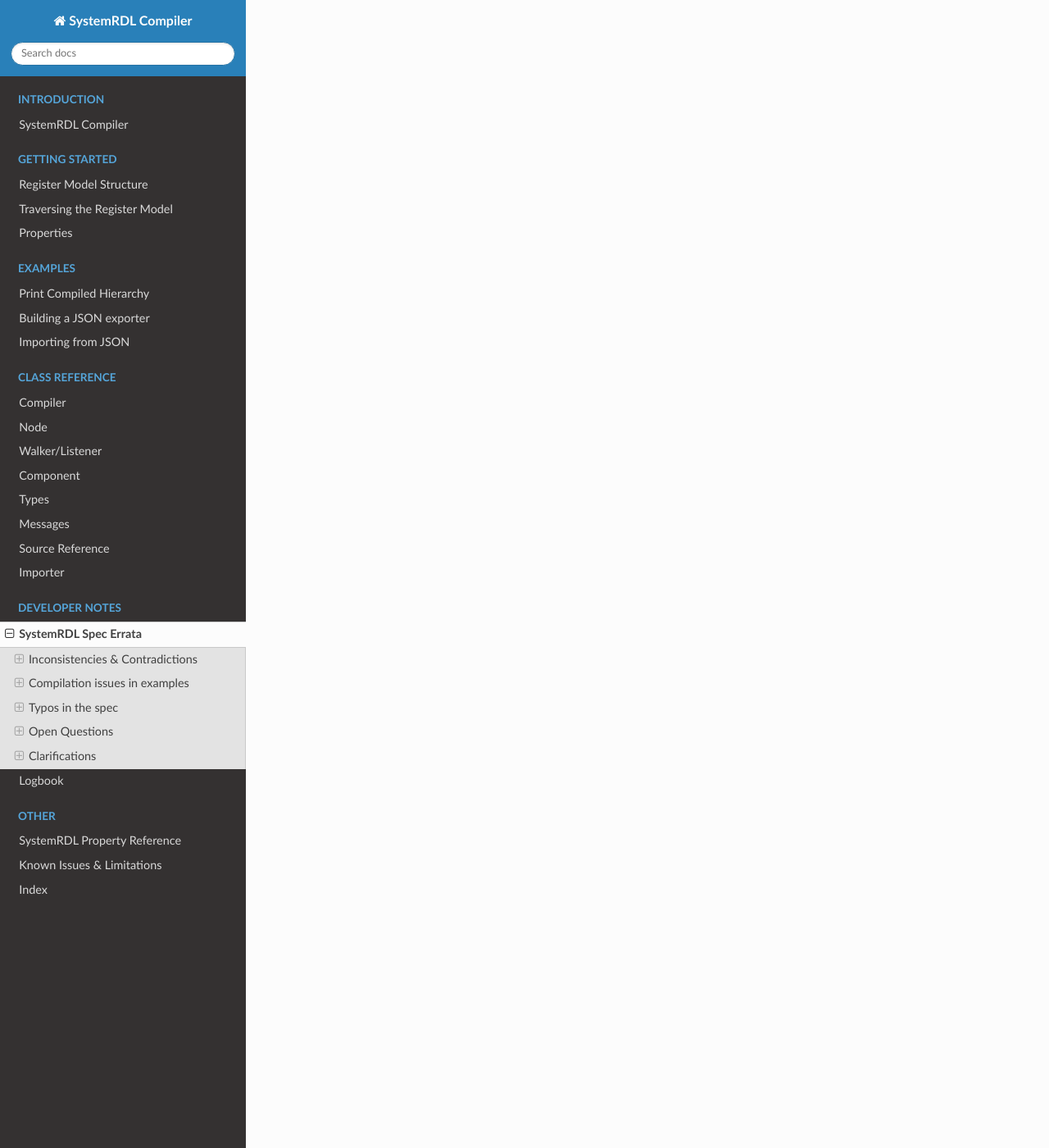
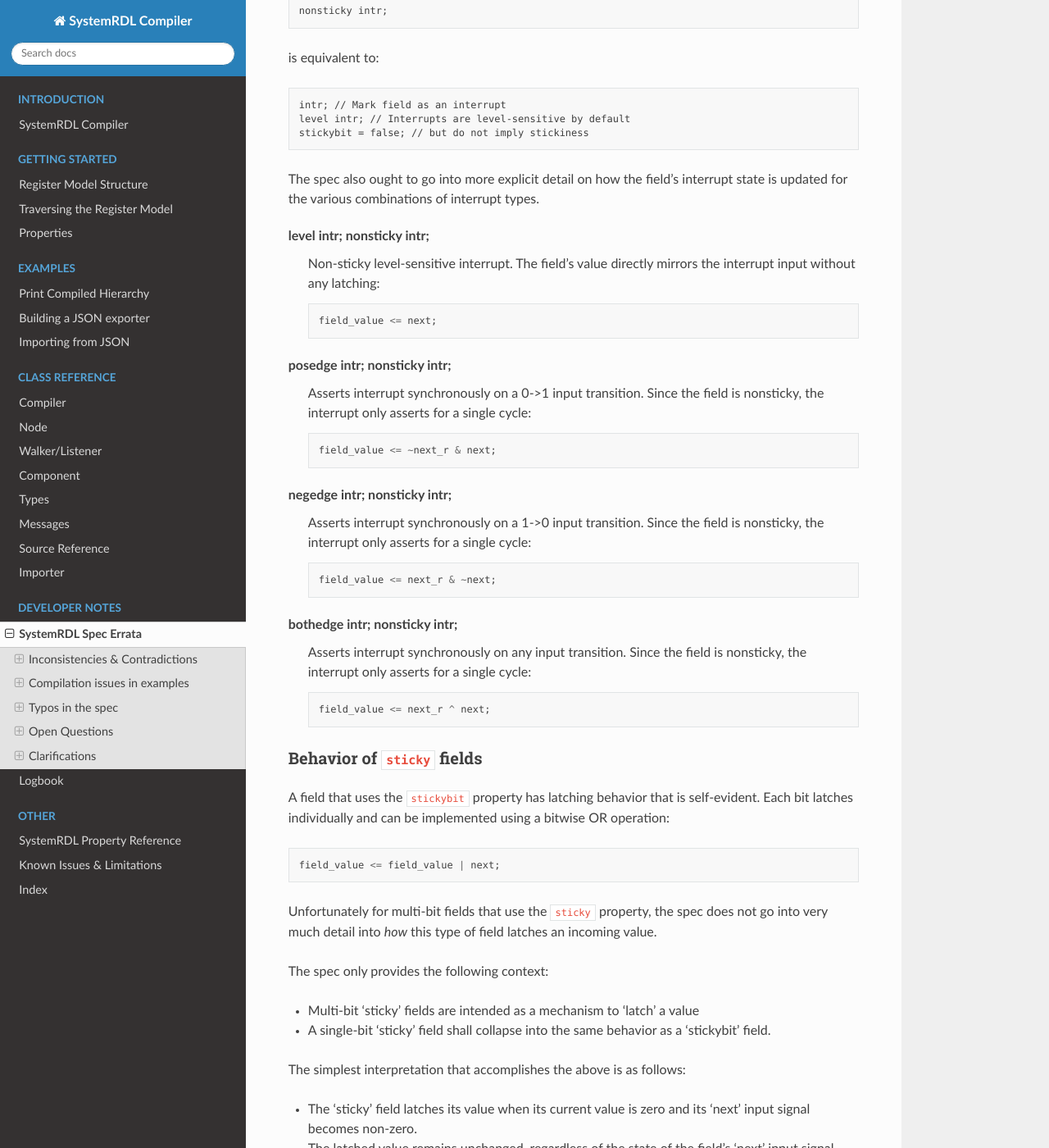
Before and after one commit to SystemRDL/systemrdl-compiler, a Sphinx documentation site: the page built from docs/dev_notes/rdl_spec_errata.rst, in a window 1280 px wide and 1400 px high, scrolled down 12429 px. Shown: the whole window at 82% size. Built offline with Sphinx 7.4.7 and the Read the Docs theme 2.0.0, drawn with Linux system fonts in a browser that asks for light colours; some of the changed text lies outside the part shown.

Commit message:
Add spec errata regarding interrupt properties

```diff
--- a/docs/dev_notes/rdl_spec_errata.rst
+++ b/docs/dev_notes/rdl_spec_errata.rst
@@ -311,7 +311,9 @@
 -----------------
 
 Typo in semantic rule 11.2-f
-^^^^^^^^^^^^^^^^^^^^^^^^^^^^^^^^^^^
+^^^^^^^^^^^^^^^^^^^^^^^^^^^^
+
+.. pull-quote::
 
     Virtual registers, **register files**, and fields shall have the same
     software access (sw property value) as the parent memory.
@@ -328,6 +330,37 @@
 but the text in the same section only mentions underscore delimiters.
 Assuming the red parentheses are to be ignored.
 
+
+Description of ``haltenable`` and ``haltmask`` is incorrect
+^^^^^^^^^^^^^^^^^^^^^^^^^^^^^^^^^^^^^^^^^^^^^^^^^^^^^^^^^^^
+Text in section 9.9, Table 21 is inconsistent for ``haltenable`` and
+``haltmask`` properties.
+
+.. pull-quote::
+
+    haltenable
+        Defines a halt enable (the inverse of haltmask); i.e., which bits in an
+        interrupt field **are set to de-assert** the halt out.
+
+    haltmask
+        Defines a halt mask (the inverse of haltenable); i.e., which bits in an
+        interrupt field **are set to assert** the halt out.
+
+The above phrasing is misleading and can confuse the reader into thinking that
+these properties have a different effect on halt compared to their sister
+properties for the intr output.
+The above highlighted segments should be changed to "are used to assert" and
+"are not used to assert" to match how the existing ``enable`` & ``mask``
+properties are described.
+
+This would make the semantics of these consistent with the rest of the spec's
+description of how the halt mechanism works:
+
+* Comment in example 17.2.7 confirms that 'halt' is basically the same as the
+  'intr' output, just that it can be used as an alternate priority level.
+* The pseudocode just prior to the example in 9.9 also confirms that the
+  ``haltenable`` and ``haltmask`` properties are similar in interpretation to
+  ``enable`` and ``mask``.
 
 --------------------------------------------------------------------------------
 
@@ -608,3 +641,108 @@
 
 Unfortunately the text does not provide this detail in any of the semantics.
 Fortunately it is still consistent with the interpretation clarified here.
+
+
+Interpretation of ``nonsticky intr``
+^^^^^^^^^^^^^^^^^^^^^^^^^^^^^^^^^^^^
+Table 20 enumerates ``nonsticky`` as one of the interrupt types, however the spec
+also describes that it can be combined this with other interrupt types. This
+implies that a ``nonsticky`` interrupt is not a distinct interrupt type in
+itself, but rather a modifier.
+
+The simplest interpretation of the ``nonsticky`` modifier is that its use is
+equivalent to setting the ``stickybit`` property to false.
+
+For example, this:
+
+.. code-block:: systemrdl
+
+    nonsticky intr;
+
+is equivalent to:
+
+.. code-block:: systemrdl
+
+    intr; // Mark field as an interrupt
+    level intr; // Interrupts are level-sensitive by default
+    stickybit = false; // but do not imply stickiness
+
+
+The spec also ought to go into more explicit detail on how the field's interrupt
+state is updated for the various combinations of interrupt types.
+
+level intr; nonsticky intr;
+    Non-sticky level-sensitive interrupt. The field's value directly mirrors the
+    interrupt input without any latching:
+
+    .. code-block:: verilog
+
+        field_value <= next;
+
+posedge intr; nonsticky intr;
+    Asserts interrupt synchronously on a 0->1 input transition. Since the field
+    is nonsticky, the interrupt only asserts for a single cycle:
+
+    .. code-block:: verilog
+
+        field_value <= ~next_r & next;
+
+negedge intr; nonsticky intr;
+    Asserts interrupt synchronously on a 1->0 input transition. Since the field
+    is nonsticky, the interrupt only asserts for a single cycle:
+
+    .. code-block:: verilog
+
+        field_value <= next_r & ~next;
+
+bothedge intr; nonsticky intr;
+    Asserts interrupt synchronously on any input transition. Since the field
+    is nonsticky, the interrupt only asserts for a single cycle:
+
+    .. code-block:: verilog
+
+        field_value <= next_r ^ next;
+
+
+
+Behavior of ``sticky`` fields
+^^^^^^^^^^^^^^^^^^^^^^^^^^^^^
+A field that uses the ``stickybit`` property has latching behavior that is
+self-evident. Each bit latches individually and can be implemented using a
+bitwise OR operation:
+
+.. code-block:: verilog
+
+    field_value <= field_value | next;
+
+Unfortunately for multi-bit fields that use the ``sticky`` property, the spec
+does not go into very much detail into *how* this type of field latches an
+incoming value.
+
+The spec only provides the following context:
+
+* Multi-bit 'sticky' fields are intended as a mechanism to 'latch' a value
+* A single-bit 'sticky' field shall collapse into the same behavior as a 'stickybit' field.
+
+The simplest interpretation that accomplishes the above is as follows:
+
+* The 'sticky' field latches its value when its current value is zero and its 'next' input signal becomes non-zero.
+* The latched value remains unchanged, regardless of the state of the field's 'next' input signal.
+* The field can only latch a new value if its state is explicitly cleared back to zero by a software action.
+
+This latching behavior can be implemented simply as follows:
+
+.. code-block:: verilog
+
+    if((field_value == '0) && (field_input != '0))
+        field_value <= field_input;
+
+This interpretation implies that sticky multi-bit interrupts that are edge-sensitive
+are meaningless. A field defined as follows would be contradictory:
+
+.. code-block:: systemrdl
+
+    field {
+        negedge intr;
+        sticky;
+    } bad_field[8];
```
